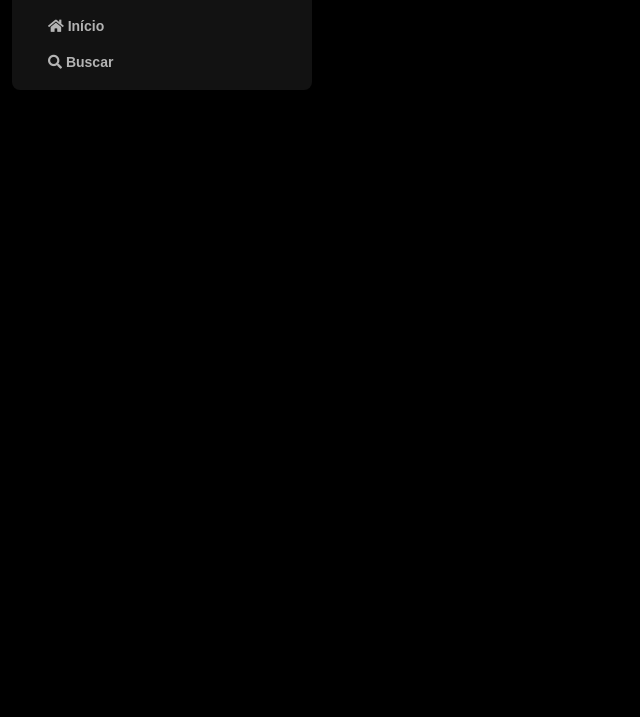
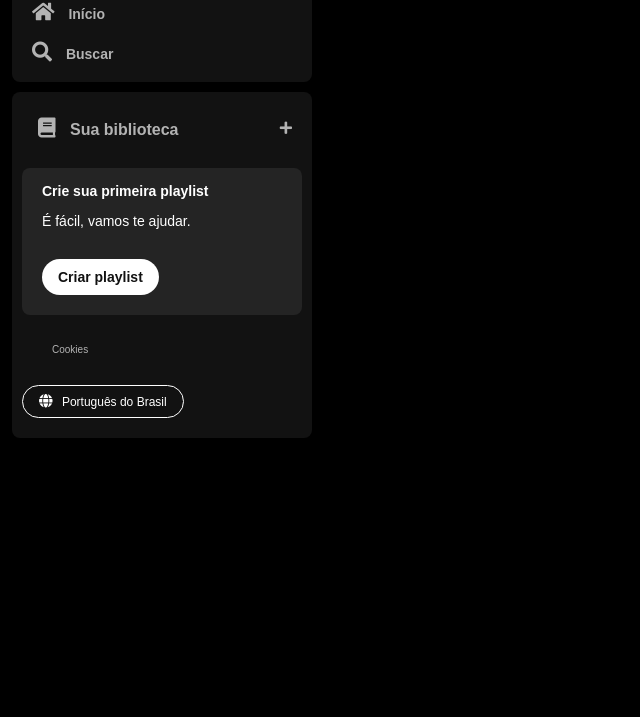
Before and after one commit to cunhanai/Imersao-Frontend-Alura-2024, a plain HTML site: page index.html in a window 1280 px wide. Shown: the part 83-800 px from the top of the page, without its empty margins (0-640 px from the left). Drawn offline with Linux system fonts and the light colour scheme.

Commit message:
(Ana Cunha 23/01/2024) feat: Adicionando desafio da biblioteca na sidebar

```diff
--- a/index.html
+++ b/index.html
@@ -23,7 +23,6 @@
                     <img src="./assets/icons/logo-spotify.png" alt="logo do Spotify">
                 </a>
             </div>
-                <div>
             <ul>
                 <li>
                     <a href="">
@@ -38,9 +37,33 @@
                     </a>
                 </li>
             </ul>
+        </nav>
+
+        <div class="library">
+            <div class="library__content">
+                <div class="library__content__header">
+                    <div>
+                        <span class="fa fa-book"></span>
+                        <span>Sua biblioteca</span>
+                    </div>
+                    <button class="fa fa-plus"></button>
+                </div>
+                <div class="library__content_main">
+                    <span>Crie sua primeira playlist</span>
+                    <p>É fácil, vamos te ajudar.</p>
+                    <button>Criar playlist</button>
+                </div>
+                <div class="footer">
+                    <div class="cookies">
+                        <span>Cookies</span>
+                    </div>
+                    <button>
+                        <span class="fa fa-globe"></span>
+                        <span>Português do Brasil</span>
+                    </button>
                 </div>
             </div>
-        </nav>
+        </div>
     </div>
 </body>
 </html>
--- a/style.css
+++ b/style.css
@@ -14,7 +14,6 @@ body {
 .sidebar__navigation {
     background-color: #121212;
     border-radius: 8px;
-    padding: 16px 0 0 16px;
 }
 
 .sidebar__navigation .logo {
@@ -28,6 +27,11 @@ body {
     width: 80px;
 }
 
+.fa {
+    margin-right: 10px;
+    font-size: 20px;
+}
+
 .sidebar nav ul {
     margin-top: 20px;
     padding: 0 20px 10px 20px;
@@ -35,6 +39,7 @@ body {
 
 .sidebar ul li {
     padding: 10px 0;
+    font-family: "DM Sans", sans-serif;
 }
 
 .sidebar nav ul li a {
@@ -42,5 +47,80 @@ body {
     text-decoration: none;
     font-weight: 600;
     font-size: 14px;
-    font-family: "DM Sans", sans-serif;
 }
+
+.library {
+    background-color: #121212;
+    border-radius: 8px;
+    padding: 16px 0 20px 0px;
+    color: #b3b3b3;
+    margin-top: 10px;
+    font-size: 14px;
+}
+
+.library__content {
+    font-size: 1rem;
+    font-weight: 700;
+    padding: 10px 0 0 10px;
+    margin-right: 10px;
+    font-family: 'Montserrat', sans-serif;
+}
+
+.library__content__header {
+    display: flex;
+    justify-content: space-between;
+    margin-left: 16px;
+}
+
+.library__content button {
+    background: none;
+    color: inherit;
+    font-size: 14px;
+    padding-right: unset;
+}
+
+.library__content_main {
+    background-color: #242424;
+    color: #fff;
+    border-radius: 8px;
+    padding: 16px 0 20px 20px;
+    margin-top: 30px;
+    font-size: 14px;
+    font-weight: 600;
+}
+
+.library__content_main p {
+    margin: 16px 0;
+    font-weight: 100;
+}
+
+.library__content_main button {
+    background-color: #fff;
+    color: #121212;
+    font-weight: 700;
+    border-radius: 30px;
+    padding: 10px 16px;
+    margin-top: 15px;
+}
+
+.footer {
+    font-weight: 500;
+}
+
+.footer .cookies {
+    font-size:  10px;
+    padding: 30px;
+}
+
+.footer button {
+    color: #fff;
+    font-size: 12px;
+    padding: 8px 16px;
+    border-radius: 30px;
+    border: 1px solid #fff;
+}
+
+.footer .fa {
+    font-size: 14px;
+    margin-right: 6px;
+}
```
Lines whose indentation alone changed are shown as unchanged.
